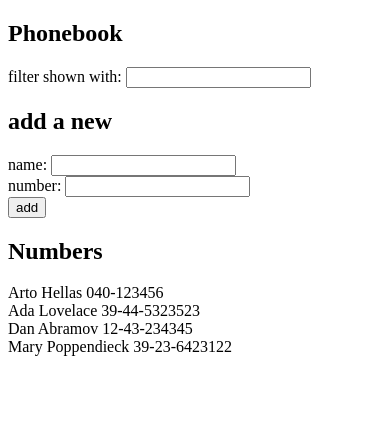
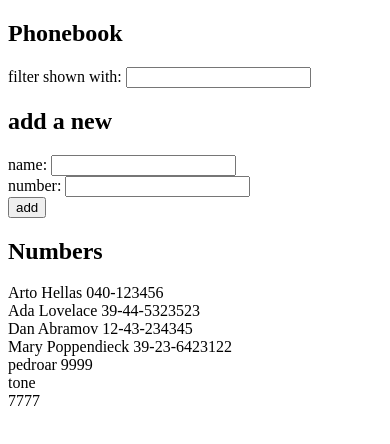
Before and after one commit to pedroar82/full-stack-open, a React (Vite) app in the folder part2/phonebook/: page / in a window 390 px wide. Shown: the top 444 px of the page. Built offline with nearby package versions, Linux system fonts and the light colour scheme; data requests are answered from the project's data file.

Commit message:
Solution to Exercise 2.12 and 2.13: The Phonebook Step 7 and 8

```diff
--- a/part2/phonebook/db.json
+++ b/part2/phonebook/db.json
@@ -1,5 +1,5 @@
 {
-  "persons":[
+  "persons": [
     {
       "name": "Arto Hellas",
       "number": "040-123456",
@@ -19,6 +19,21 @@
       "name": "Mary Poppendieck",
       "number": "39-23-6423122",
       "id": "4"
+    },
+    {
+      "id": "7a71",
+      "name": "pedroar",
+      "number": "9999"
+    },
+    {
+      "id": "1249",
+      "name": "tone",
+      "number": ""
+    },
+    {
+      "id": "1f9c",
+      "name": "",
+      "number": "7777"
     }
   ]
 }
--- a/part2/phonebook/src/App.jsx
+++ b/part2/phonebook/src/App.jsx
@@ -1,22 +1,25 @@
 import { useState, useEffect } from 'react'
 import axios from 'axios'
+import personService from './services/persons'
 import PersonForm from './components/PersonForm'
 import Filter from './components/Filter'
 import Persons from './components/Persons'
 
 const App = () => {
+
   const [persons, setPersons] = useState([
     { name: 'Arto Hellas', number: '', id: '1' }
   ])
+
   const [newName, setNewName] = useState('')
   const [newNumber, setNewNumber] = useState('')
   const [newSearch, setNewSearch] = useState('')
 
   useEffect(() => {
-    axios
-      .get('http://localhost:3001/persons')
-      .then(response => {
-        setPersons(response.data)
+    personService
+      .getAll()
+      .then(intialPersons => {
+        setPersons(intialPersons)
       })
   }, [])
 
@@ -24,14 +27,20 @@ const App = () => {
     if (persons.find(name => name.name === newName)) {
       alert(`${newName} is already added to phonebook`)
     } else {
-      setPersons([...persons,
-      {
+      const newPerson = {
         name: newName,
-        number: newNumber,
-        id: String(persons.length + 1)
-      }])
-      setNewName('')
-      setNewNumber('')
+        number: newNumber
+      }
+
+      personService
+        .create(newPerson)
+        .then(returnedPerson => {
+          setPersons(persons.concat(returnedPerson))
+          setNewName('')
+          setNewNumber('')
+        })
+
+
     }
     event.preventDefault()
   }
--- /dev/null
+++ b/part2/phonebook/src/services/persons.js
@@ -0,0 +1,23 @@
+import axios from 'axios'
+const baseUrl = 'http://localhost:3001/persons'
+
+
+const getAll = () => {
+  const request = axios.get(baseUrl)
+  return request.then(response => response.data)
+}
+
+const create = newObject => {
+    const request = axios.post(baseUrl, newObject);
+    return request.then(response => response.data)
+}
+
+const update = (id, newObject) => {
+  return axios.put(`${baseUrl}/${id}`, newObject)
+}
+
+export default {
+  getAll,
+  create,
+  update
+}
```
